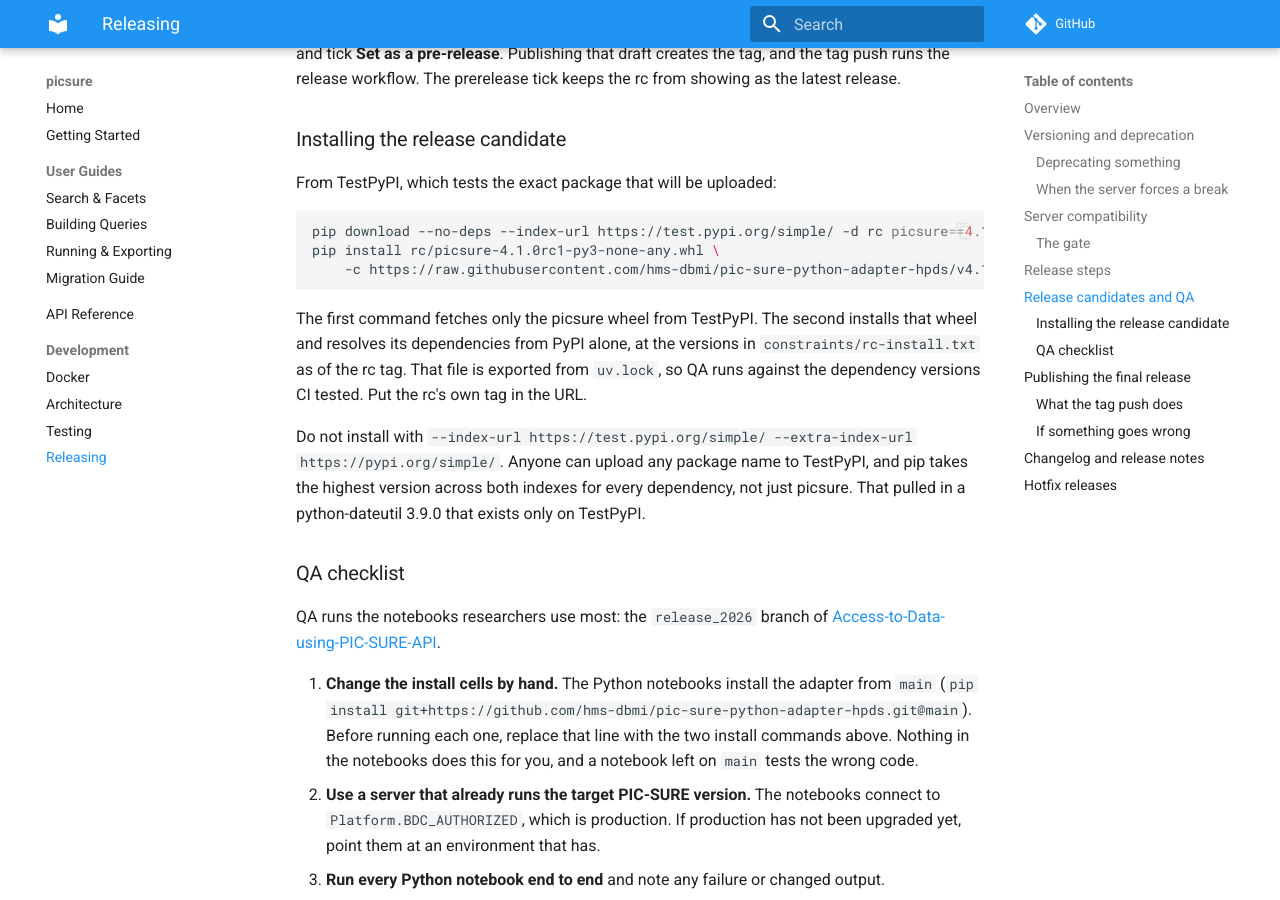
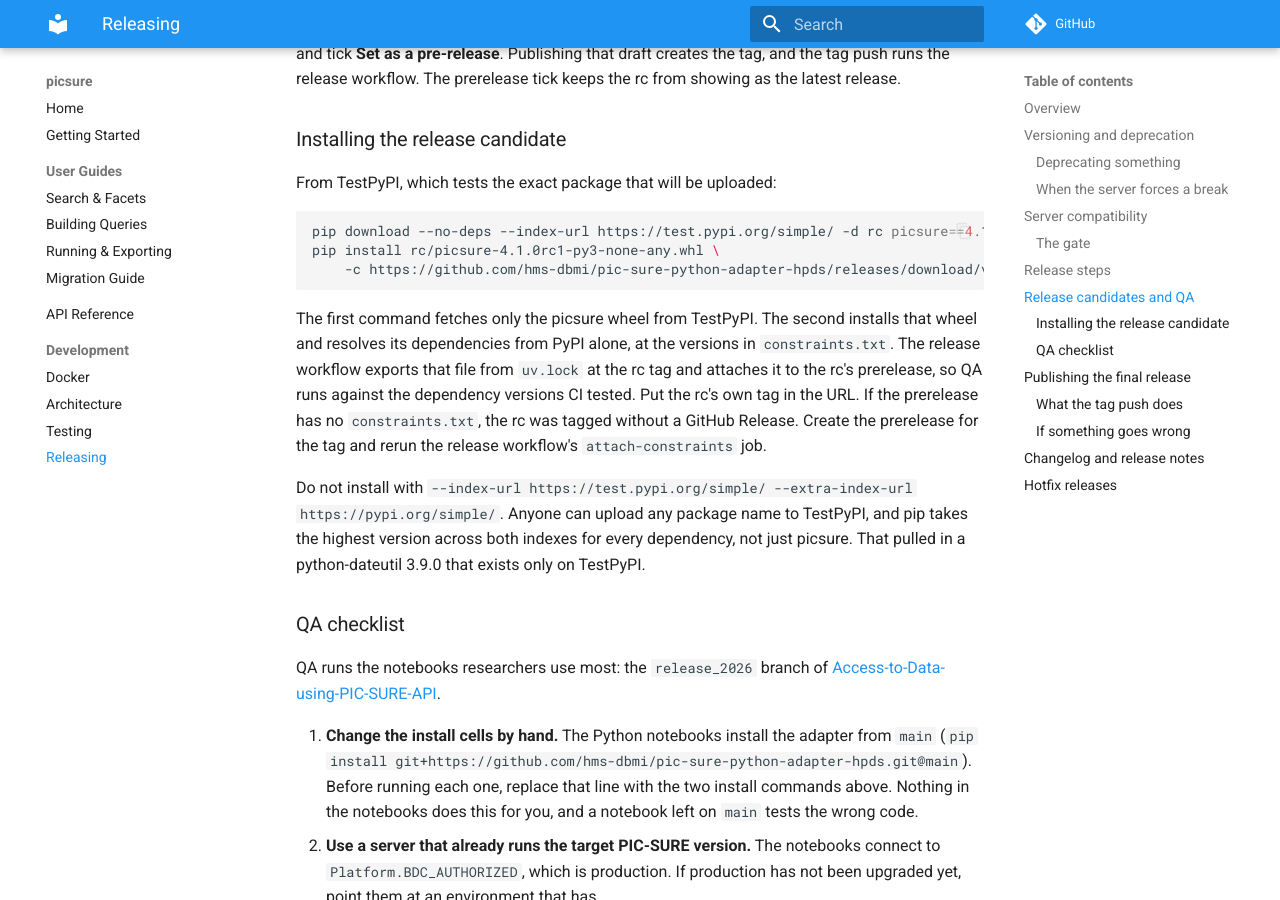
Before and after one commit to hms-dbmi/pic-sure-python-adapter-hpds, an MkDocs documentation site: the page built from docs/development/releasing.md, in a window 1280 px wide and 900 px high, scrolled down 4133 px. Built offline with MkDocs 1.6.1 and Material for MkDocs 9.7.7, drawn with Linux system fonts in a browser that asks for light colours; comment, search, counter and statistics services are not loaded.

Commit message:
docs: install release candidates with the constraints file attached to the prerelease

````diff
--- a/docs/development/releasing.md
+++ b/docs/development/releasing.md
@@ -150,13 +150,15 @@ From TestPyPI, which tests the exact package that will be uploaded:
 ```bash
 pip download --no-deps --index-url https://test.pypi.org/simple/ -d rc picsure==4.1.0rc1
 pip install rc/picsure-4.1.0rc1-py3-none-any.whl \
-    -c https://raw.githubusercontent.com/hms-dbmi/pic-sure-python-adapter-hpds/v4.1.0rc1/constraints/rc-install.txt
+    -c https://github.com/hms-dbmi/pic-sure-python-adapter-hpds/releases/download/v4.1.0rc1/constraints.txt
 ```
 
 The first command fetches only the picsure wheel from TestPyPI. The second installs that wheel and
-resolves its dependencies from PyPI alone, at the versions in `constraints/rc-install.txt` as of the
-rc tag. That file is exported from `uv.lock`, so QA runs against the dependency versions CI tested.
-Put the rc's own tag in the URL.
+resolves its dependencies from PyPI alone, at the versions in `constraints.txt`. The release
+workflow exports that file from `uv.lock` at the rc tag and attaches it to the rc's prerelease, so
+QA runs against the dependency versions CI tested. Put the rc's own tag in the URL. If the
+prerelease has no `constraints.txt`, the rc was tagged without a GitHub Release. Create the
+prerelease for the tag and rerun the release workflow's `attach-constraints` job.
 
 Do not install with `--index-url https://test.pypi.org/simple/ --extra-index-url
 https://pypi.org/simple/`. Anyone can upload any package name to TestPyPI, and pip takes the highest
````
